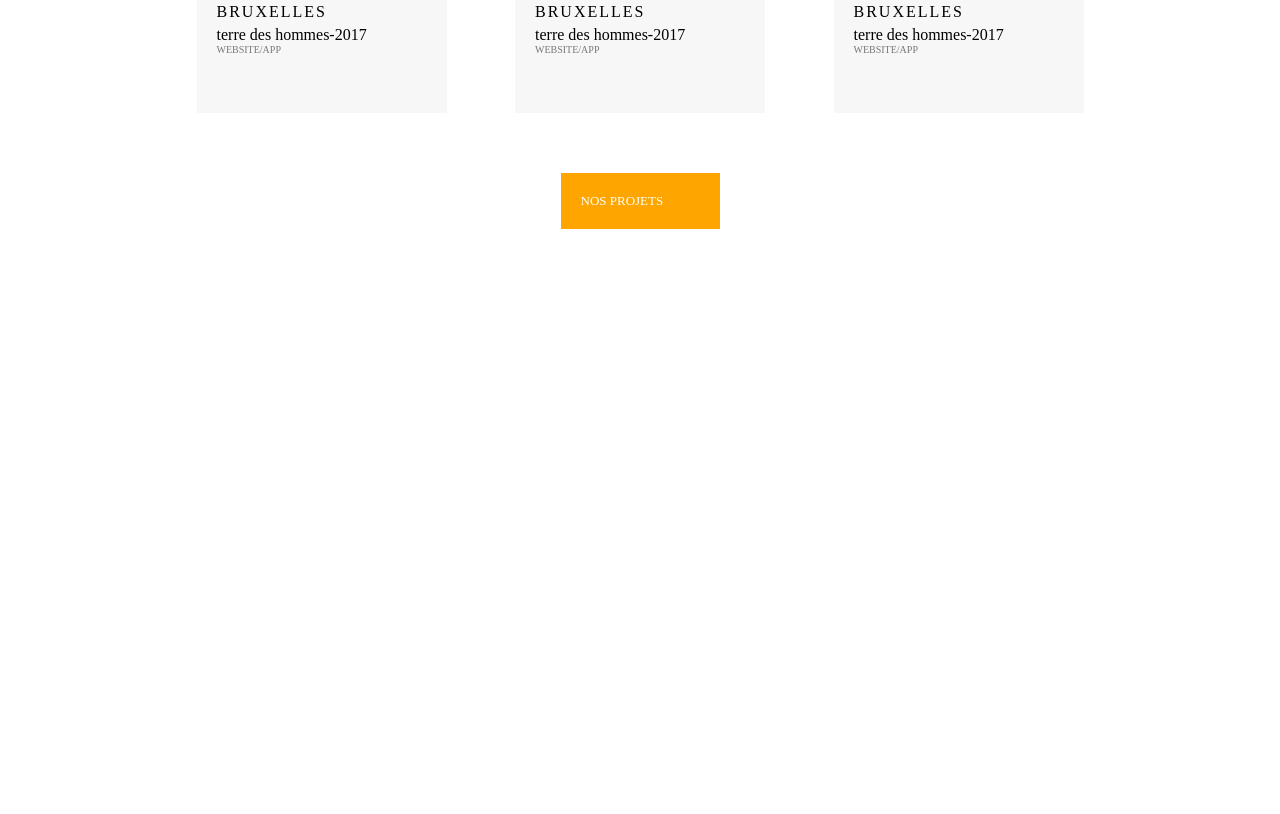
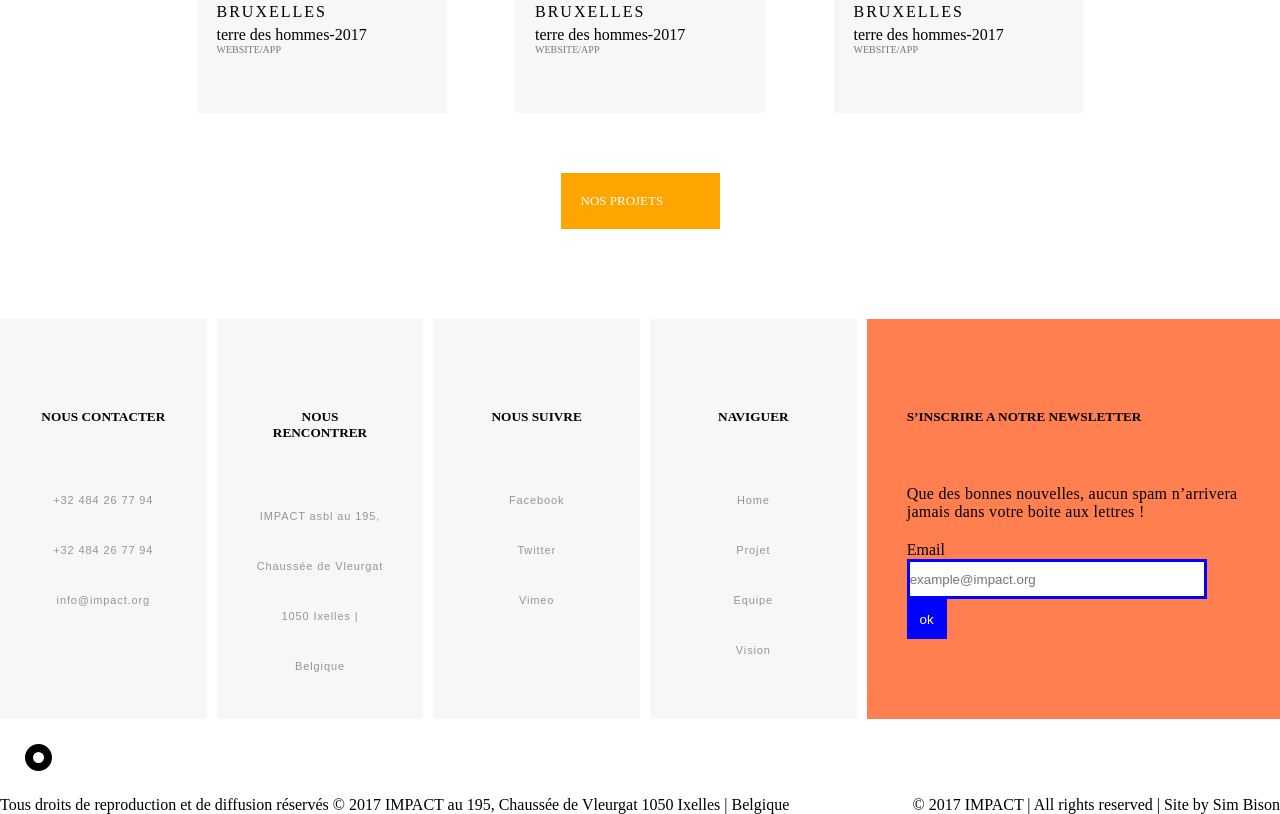
Before and after one commit to soffiayanchashvili/homework-11, a plain HTML site: page index.html in a window 1280 px wide. Shown: the part 2305-3119 px from the top of the page. Before the commit the page ends 2624 px from the top, so only its background shows below. Drawn offline with Linux system fonts and the light colour scheme.

Commit message:
ended footer

```diff
--- a/index.html
+++ b/index.html
@@ -113,9 +113,58 @@
                 </div>
             </div>
     </section>
-    <section>
-
-    </section>
-
+    <footer>
+        <div class="grid">
+            <div class="tablets">
+                <h5>NOUS CONTACTER</h5>
+                <ul>
+                    <li>+32 484 26 77 94</li>
+                    <li>+32 484 26 77 94</li>
+                    <li>info@impact.org</li>
+                </ul>
+            </div>
+            <div class="tablets">
+                <h5>NOUS RENCONTRER </h5>
+                <ul>
+                    <li>IMPACT asbl au 195,</li>
+                    <li>Chaussée de Vleurgat</li>
+                    <li>1050 Ixelles | Belgique</li>
+                </ul>
+            </div>
+            <div class="tablets">
+                <h5>NOUS SUIVRE </h5>
+                <ul>
+                    <li>Facebook</li>
+                    <li>Twitter</li>
+                    <li>Vimeo</li>
+                </ul>
+            </div>
+            <div class="tablets">
+                <h5>NAVIGUER</h5>
+                <ul>
+                    <li>Home</li>
+                    <li>Projet</li>
+                    <li>Equipe</li>
+                    <li>Vision</li>
+                </ul>
+            </div>
+            <div class="tablet">
+                <h5>S’INSCRIRE A NOTRE NEWSLETTER</h5>
+                <p>Que des bonnes nouvelles, aucun spam n’arrivera jamais dans votre boite aux lettres !</p>
+                <form>
+                    <label for="email">Email</label>
+                    <input type="email" name="email" placeholder="example@impact.org">
+                    <button>ok</button>
+                </form>
+            </div>
+        </div>
+        <div class="footer">
+            <div class="logo"></div>
+            <div class="flex">
+                <p>Tous droits de reproduction et de diffusion réservés © 2017 IMPACT au 195, Chaussée de Vleurgat 1050 Ixelles | Belgique</p>
+                <p>© 2017 IMPACT | All rights reserved | Site by Sim Bison</p>
+            </div>
+        </div>
+    </footer>
 </body>
 </html>
--- a/style.css
+++ b/style.css
@@ -190,6 +190,55 @@ header li:last-child::after{
     font-size: small;
     color: white;
 }
+.grid{
+    display: grid;
+    grid-template-columns: 200px 200px 200px 200px 200px ;
+    grid-template-columns: 1fr 1fr 1fr 1fr 2fr;
+    grid-auto-rows: 400px;
+    grid-gap: 10px;
+    text-align: center;
+}
+.tablets{
+    background-color: #F7F7F7;
+    padding: 40px;
+}
+.tablet{
+    background-color: coral;
+    padding: 40px;
+    text-align: left;
+}
+.tablet p{
+    padding-top: 10px;
+    letter-spacing: 0.28px;
+}
+.tablet label{
+    padding-top: 20px;
+    display: flex;
+    flex-direction: column;
+}
+.tablet input{
+    height: 40px;
+    width: 300px;
+    border: 3px solid  blue;
+}
+.tablet button{
+    height: 40px;
+    width: 40px;
+    background-color: blue;
+    border: none;
+    color: white;
+}
+.grid h5{
+    margin-bottom: 50px;
+    margin-top: 50px;
+}
+.grid ul{
+    list-style: none;
+}
+.grid li{
+    font: normal normal normal 11px/50px Arial;
+    letter-spacing: 0.88px;
+    color: #959595;}
 @media(max-width:768px){
     .burger{
         display: flex;
```
